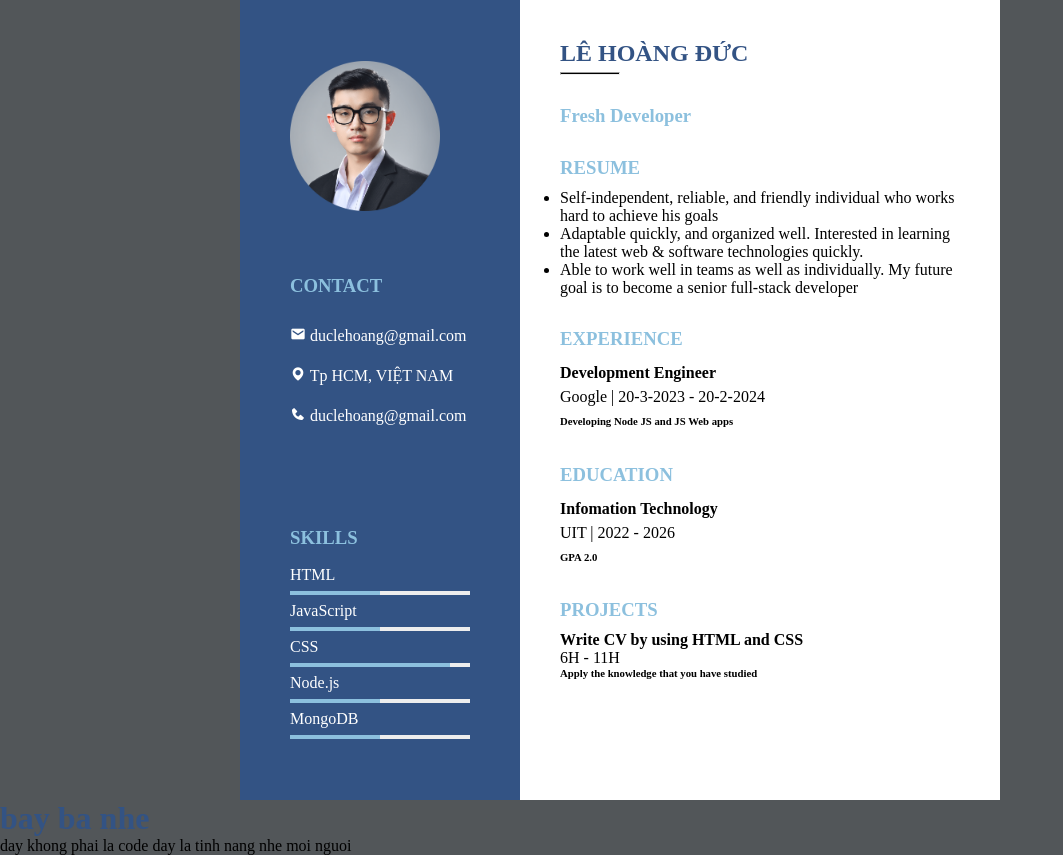
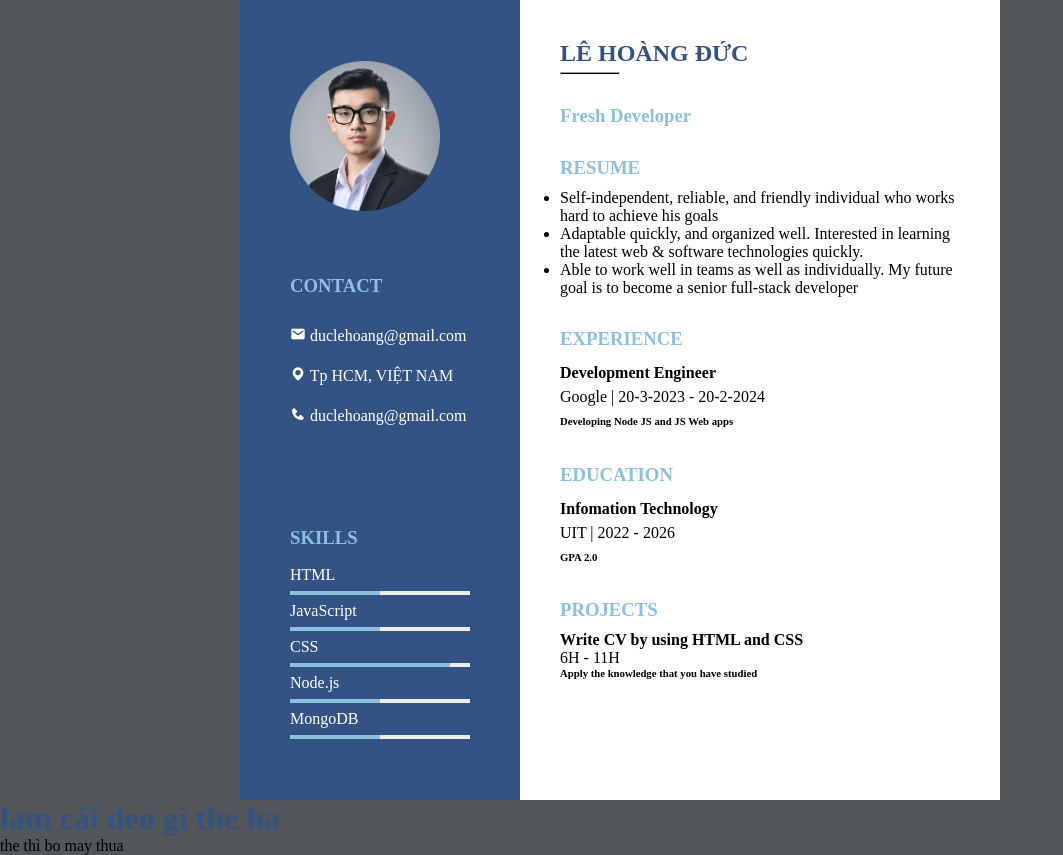
Before and after one commit to hoangduccoderdeptrai/Project_read_write_Note, a plain HTML site: page index.html in a window 1280 px wide. Shown: the whole page, without its empty margins (0-1063 px from the left). Drawn offline with nearby package versions, Linux system fonts and the light colour scheme.

Commit message:
Updatg index.htme

```diff
--- /dev/null
+++ b/hehe.js
@@ -0,0 +1,3 @@
+for(let i=0;i<10;i++){
+    console.log("anh yeu em")
+}
--- a/index.html
+++ b/index.html
@@ -269,8 +269,8 @@ hr {
         </article>
     </main>
     <main>
-        <h1>bay ba nhe</h1>
-        <p>day khong phai la code day la tinh nang nhe moi nguoi</p>
+        <h1>lam cái deo gì the ha</h1>
+        <p>the thì bo may thua</p>
     </main>
 </body>
 </html>
```
